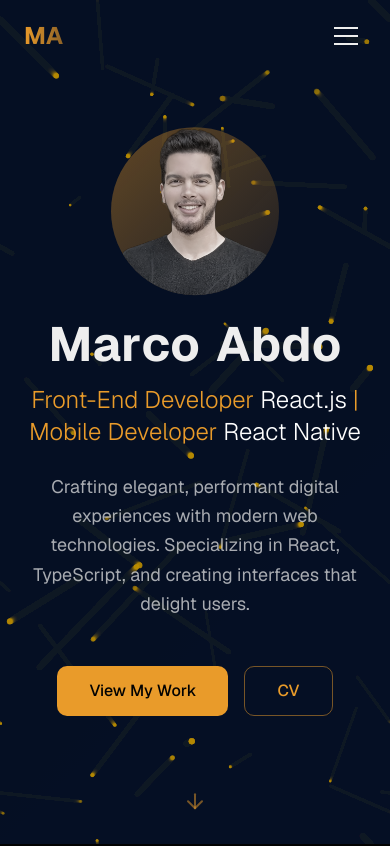
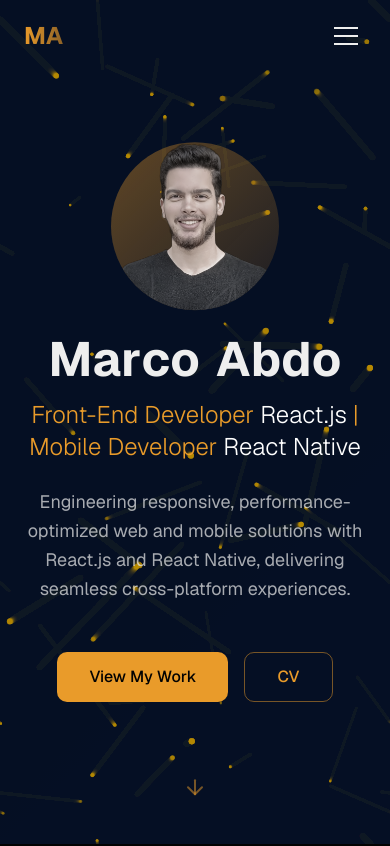
Before and after one commit to marcoabdo20/portfolio-project, a Next.js app: page / in a window 390 px wide. Shown: the top 846 px of the page. Built offline with nearby package versions, Linux system fonts and the light colour scheme.

Commit message:
Update hero section description to emphasize responsive and performance-optimized solutions with React.js and React Native

```diff
--- a/components/hero.tsx
+++ b/components/hero.tsx
@@ -128,9 +128,7 @@
           variants={itemVariants}
           className="text-lg text-foreground/70 max-w-2xl mx-auto mb-12 leading-relaxed"
         >
-          Crafting elegant, performant digital experiences with modern web
-          technologies. Specializing in React, TypeScript, and creating
-          interfaces that delight users.
+          Engineering responsive, performance-optimized web and mobile solutions with React.js and React Native, delivering seamless cross-platform experiences.
         </motion.p>
 
         {/* butons */}
```
